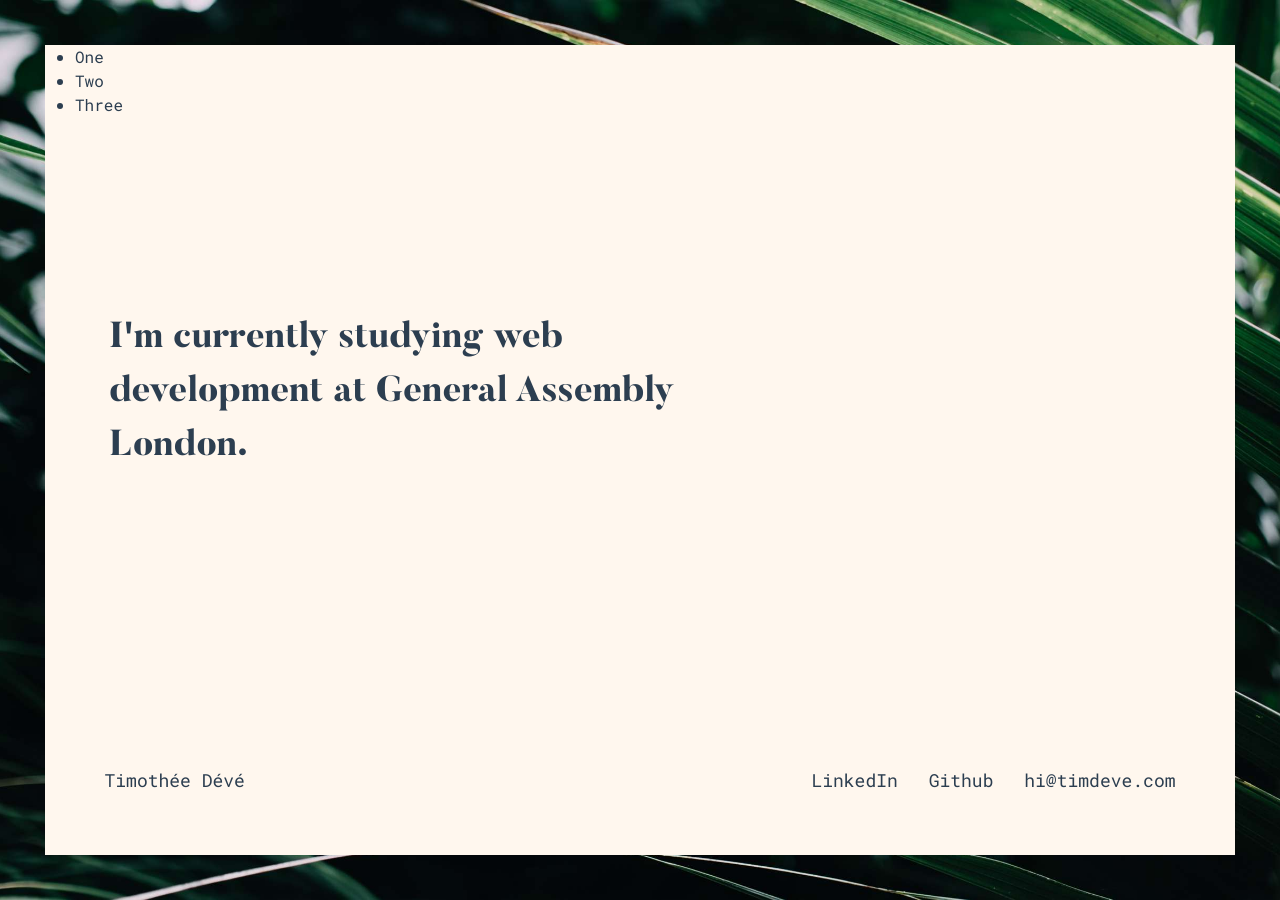
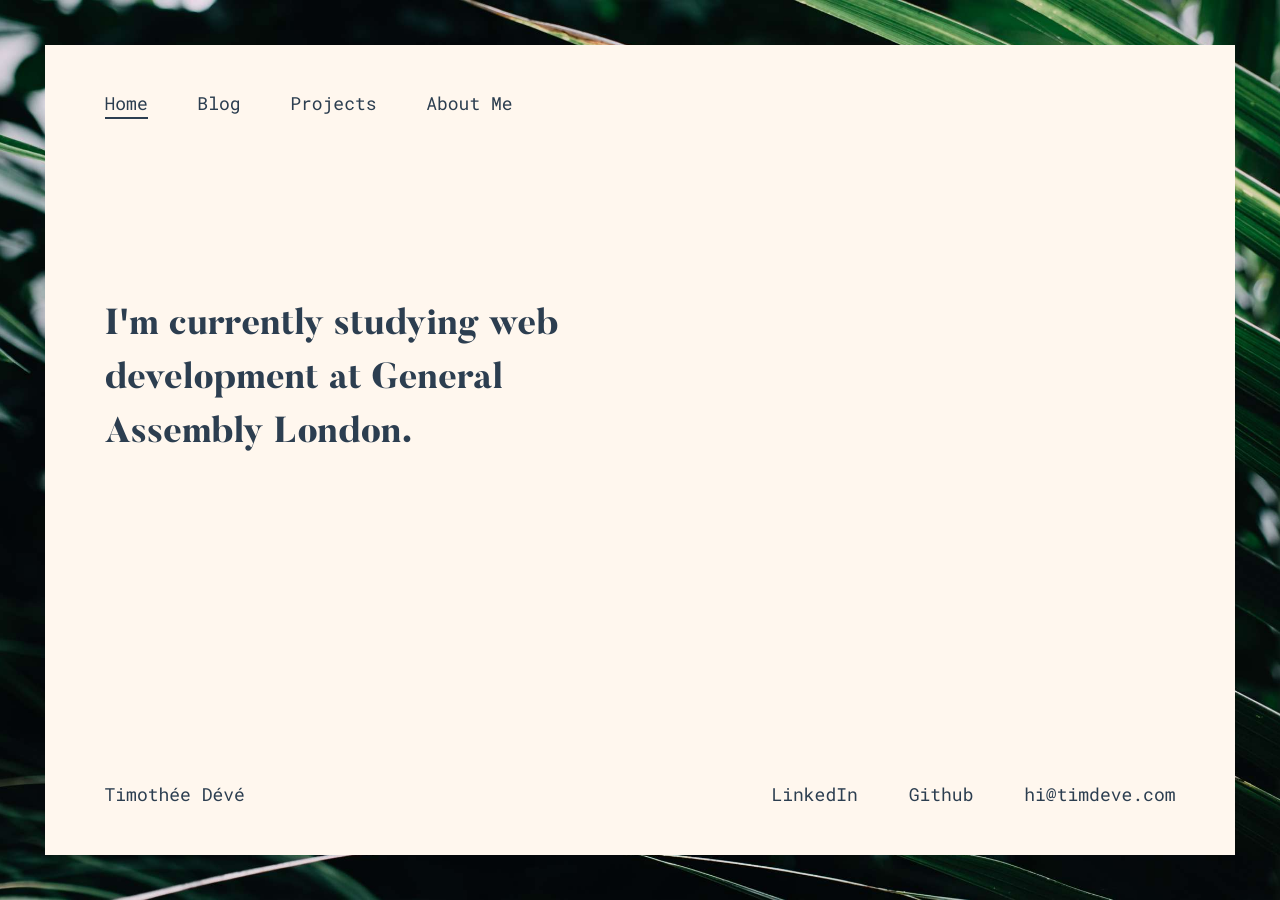
Before and after one commit to TimDeve/timdeve.github.io, a Jekyll site: the page built from index.html, in a window 1280 px wide. Built offline with Jekyll 4.4.1, drawn with Linux system fonts in a browser that asks for light colours; nearby versions of some CDN libraries.

Commit message:
Adds navbar generated with array

```diff
--- a/_config.yml
+++ b/_config.yml
@@ -18,3 +18,14 @@ github_username:  timdeve
 
 # Build settings
 markdown: kramdown
+
+# Navigation
+navigation:
+  - text: Home
+    url: /
+  - text: Blog
+    url: /blog/
+  - text: Projects
+    url: /projects/
+  - text: About Me
+    url: /aboutme/
--- a/_includes/header.html
+++ b/_includes/header.html
@@ -2,9 +2,17 @@
 
     <nav class="site-nav">
       <ul>
-        <li>One</li>
-        <li>Two</li>
-        <li>Three</li>
+
+        {% assign url = page.url|remove:'index.html' %}
+        {% for link in site.navigation %}
+        <li>
+          <a href="{{link.url}}">
+            <div {% if url == link.url %} class="link-underline_active" {%else%} class="link-underline" {% endif %}></div>
+            <span>{{link.text}}</span>
+          </a>
+        </li>
+        {% endfor %}
+
       </ul>
     </nav>
 
--- a/_sass/_main.scss
+++ b/_sass/_main.scss
@@ -23,13 +23,17 @@ body {
 .mainContainer {
   position: relative;
   background-color: #fff7ee;
-  width: 100%;
-  min-height: 90vh;
+  width: 90%;
+  min-height: 80vh;
+  padding-top: 5vh;
+  padding-bottom: 5vh;
+  padding-left: 5%;
+  padding-right: 5%;
 }
 
 .message {
   padding-top: 20vh;
-  padding-left: 5vw;
+  // padding-left: 5vw;
   font-family: 'butlerextrabold', serif;
   font-size: 36px;
   max-width: 50%;
@@ -40,7 +44,7 @@ body {
   font-size: 18px;
   width: 90%;
   bottom: 0;
-  padding: 5%;
+  padding-bottom: 5vh;
 }
 
 .name {
@@ -53,25 +57,17 @@ body {
   float: right;
 }
 
-.contact ul {
-  display: inline-block;
-  margin: 0;
-}
+.site-nav {
 
-.contact li {
-  display: inline-block;
-  margin-left: 20px;
-}
-
-  .contact a {
+  a {
     color: #2c3e50;
     text-decoration: none;
     position: relative;
     display: inline-block;
     padding-bottom: 2px;
-}
+    font-size: 18px;
 
-.contact a .link-underline {
+    .link-underline {
       display: inline-block;
       width: 0px;
       height: 2px;
@@ -82,8 +78,35 @@ body {
       transition: 0.15s ease-out;
     }
 
-.contact a:hover .link-underline {
+    .link-underline_active {
+      @extend .link-underline;
       width: 100%;
+    }
+
+    &:hover .link-underline {
+      width: 100%;
+    }
+  }
+
+  ul {
+    display: inline-block;
+    margin: 0;
+  }
+
+  li {
+    display: inline-block;
+    margin-right: 40px;
+  }
+
+}
+
+.contact {
+  @extend .site-nav;
+
+  li {
+    margin-left: 40px;
+    margin-right: 0;
+  }
 }
 
 @media screen and (max-width: 700px) {
```
Lines whose indentation alone changed are shown as unchanged.
